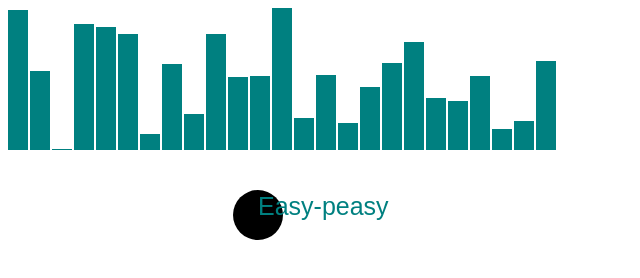
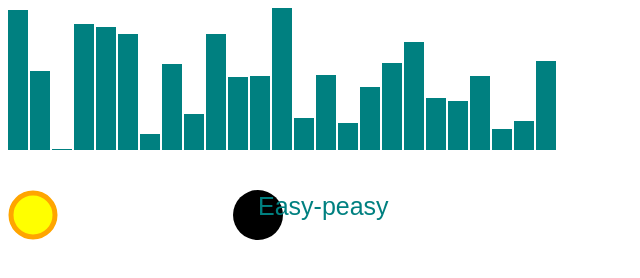
Before and after one commit to lisawilliams/Learning-D3, a plain HTML site: page index.html in a window 1280 px wide. Shown: the whole page, without its empty margins (0-640 px from the left). Drawn offline with Linux system fonts and the light colour scheme.

Commit message:
More SVG experiments.

```diff
--- a/index.html
+++ b/index.html
@@ -61,7 +61,13 @@
 
 		<text x = "250" y="25" font-family="sans-serif"
 		font-size="25" fill="teal">Easy-peasy</text>
+
+		<circle cx = "25"  cy ="25" r="22"  fill ="yellow" stroke="orange" stroke-width="5" />
+
+
+
 		</svg>
+
 
 
 
```
